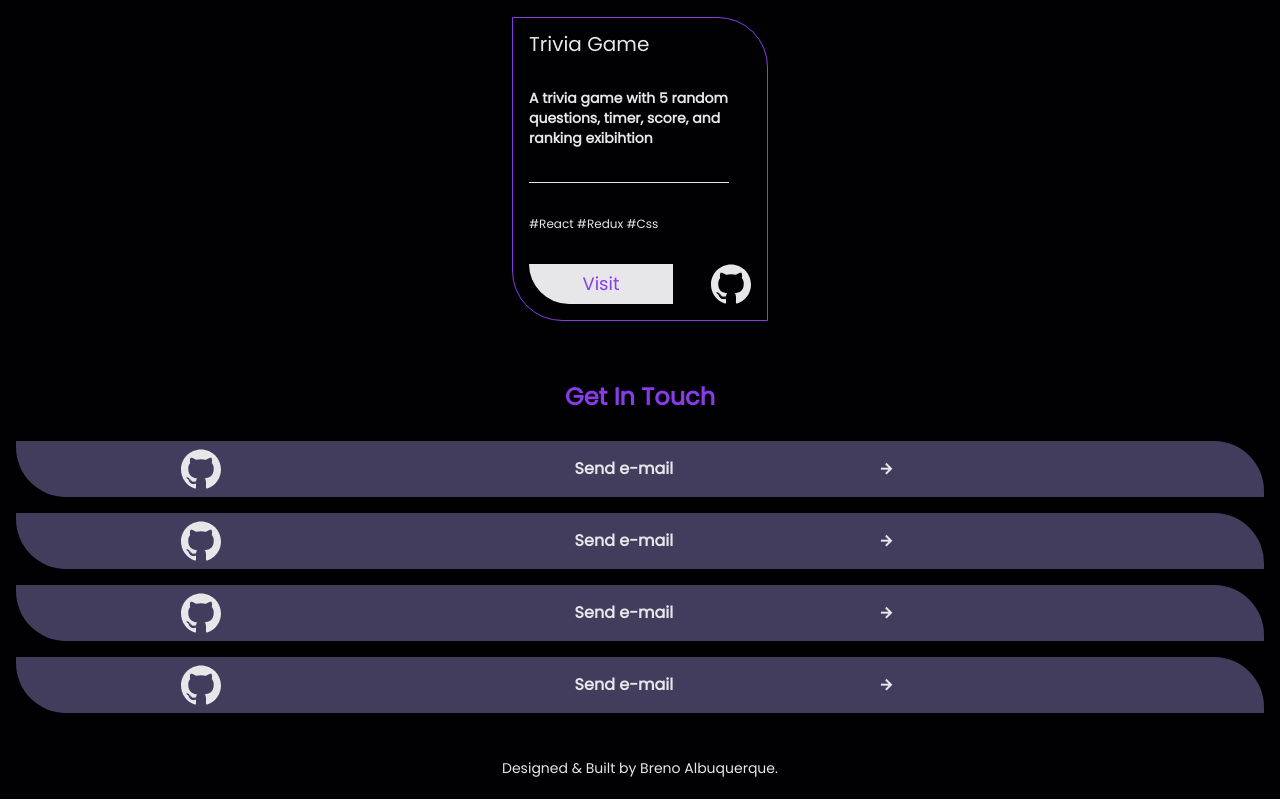
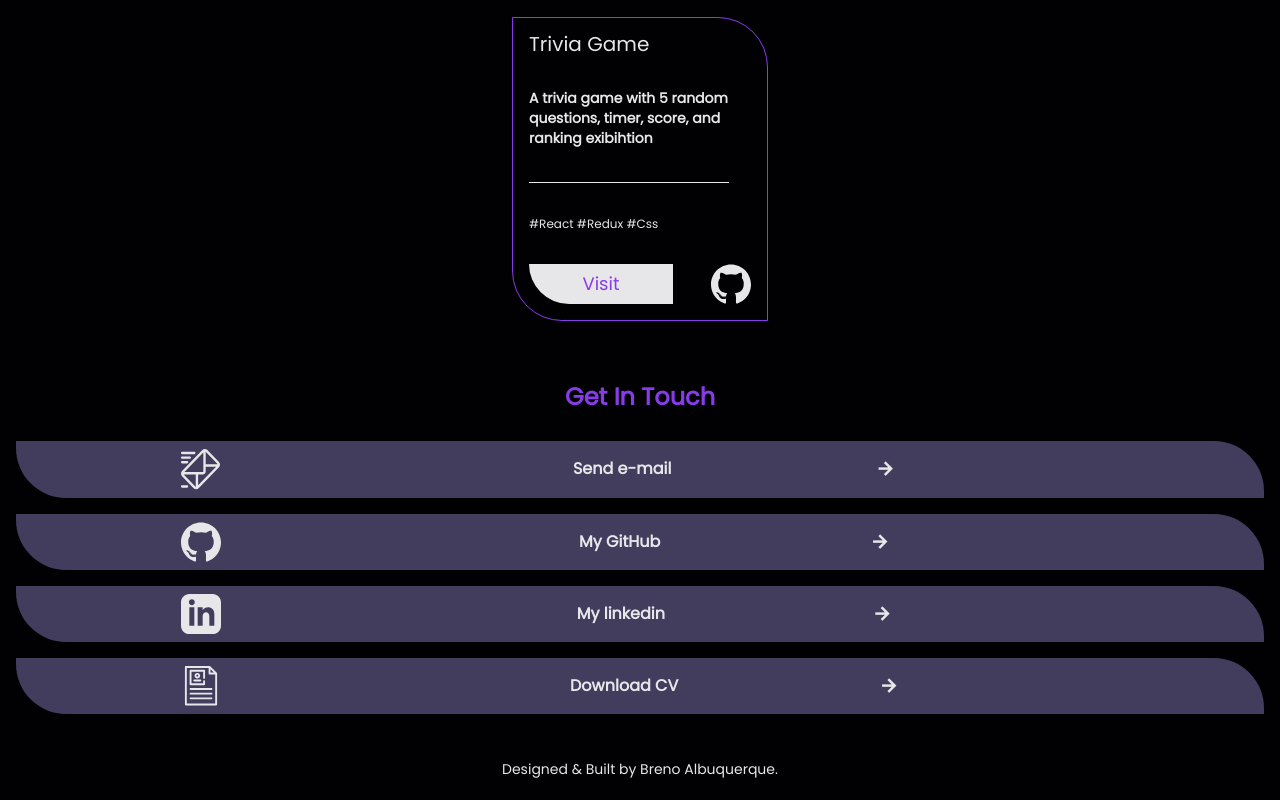
Before and after one commit to Breno-Albuquerque/Breno-Albuquerque.github.io, a React (Create React App) app: page / in a window 1280 px wide. Shown: the part 2249-3049 px from the top of the page. Built offline with nearby package versions, Linux system fonts and the light colour scheme.

Commit message:
feat: add correct icons to Contact

```diff
--- a/src/data/contacts.js
+++ b/src/data/contacts.js
@@ -1,28 +1,31 @@
+import email from '../images/email.svg';
 import github from '../images/github.svg';
+import linkedin from '../images/linkedin.svg';
+import curriculum from '../images/curriculum.svg';
 
 export const contacts = [
   {
     id: 1,
     text: "Send e-mail",
+    icon: email,
+    link: "#",
+  },
+  {
+    id: 1,
+    text: "My GitHub",
     icon: github,
     link: "#",
   },
   {
     id: 1,
-    text: "Send e-mail",
-    icon: github,
+    text: "My linkedin",
+    icon: linkedin,
     link: "#",
   },
   {
     id: 1,
-    text: "Send e-mail",
-    icon: github,
-    link: "#",
-  },
-  {
-    id: 1,
-    text: "Send e-mail",
-    icon: github,
+    text: "Download CV",
+    icon: curriculum,
     link: "#",
   },
 ]
--- a/src/subComponents/ContactCard.js
+++ b/src/subComponents/ContactCard.js
@@ -34,6 +34,7 @@ const AnchorText = styled.a`
 
 const AnchorArrow = styled.a`
   font-family: "Material Icons";
+  font-size: 20px;
 `
 
 function ContactCard({ data }) {
```
Also changed, not shown: src/images/curriculum.svg, src/images/linkedin.svg.
